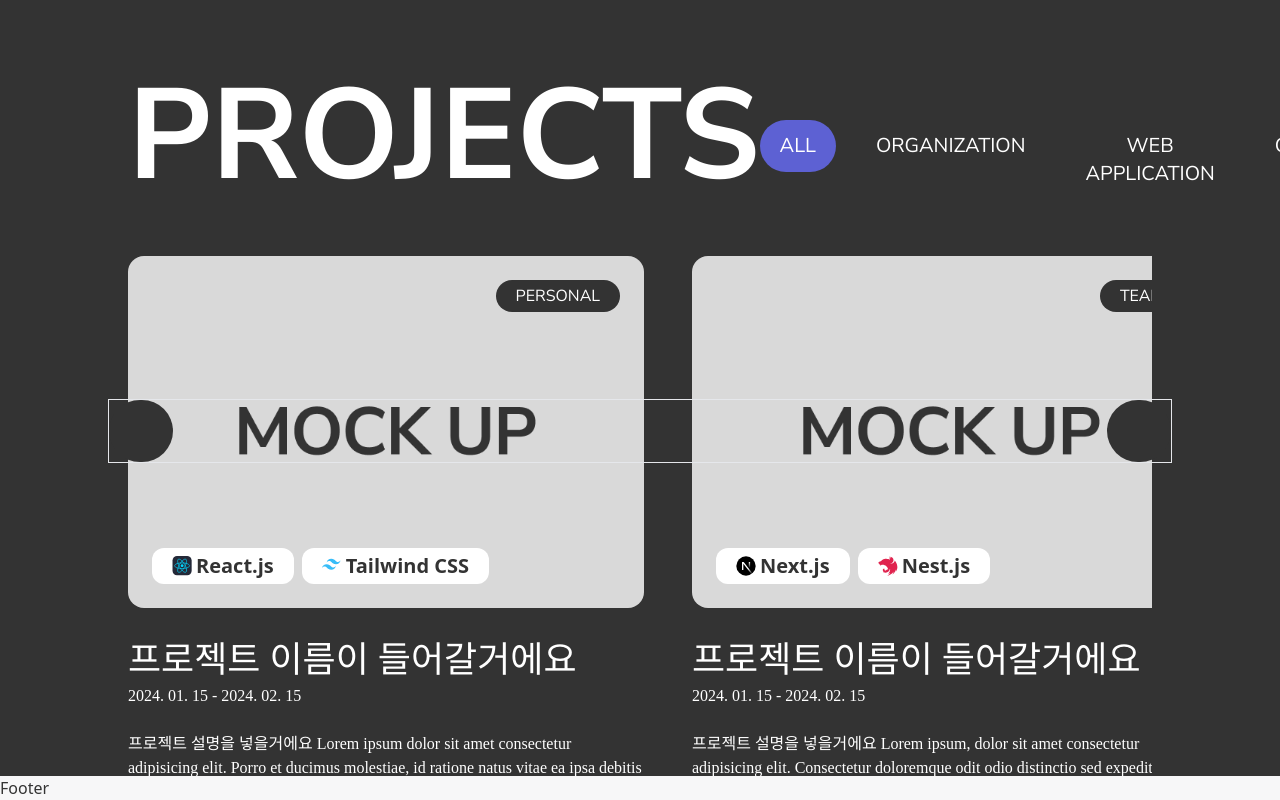
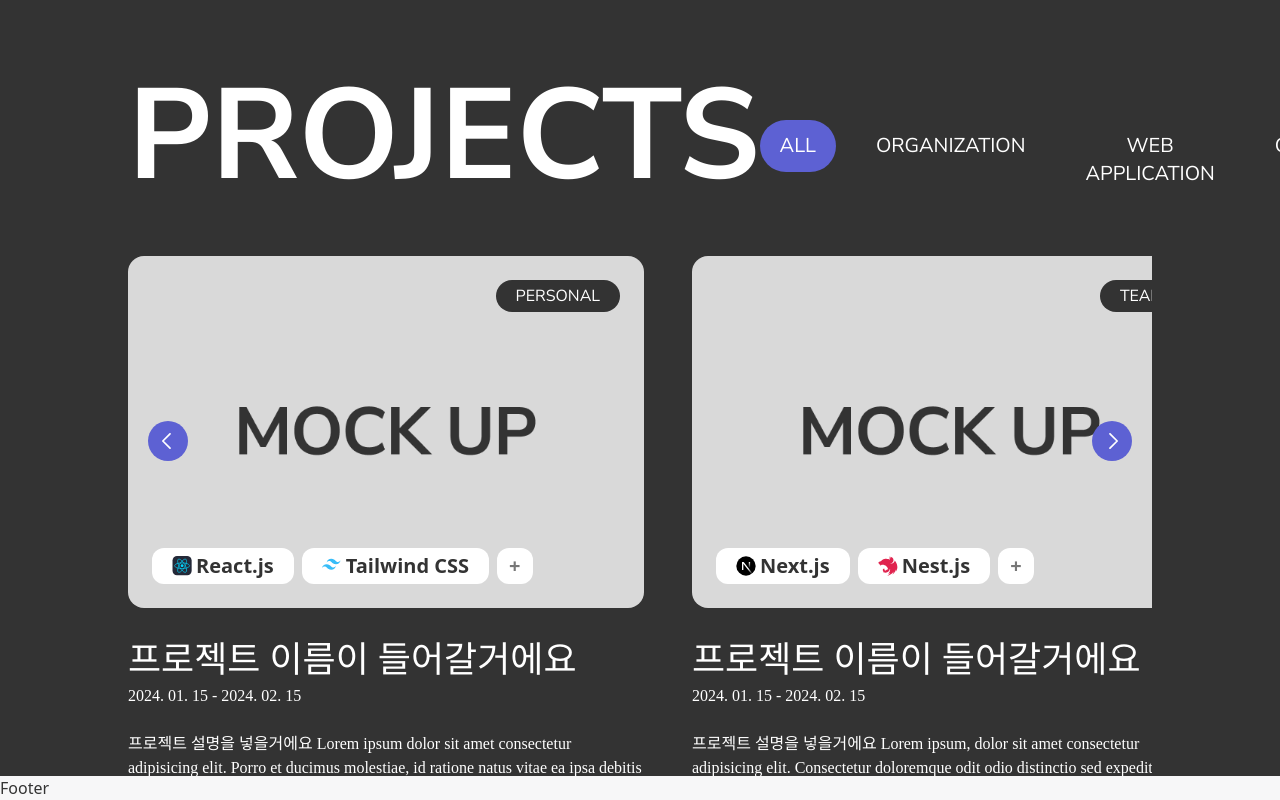
Before and after one commit to Sheep-heee/2024_Portfolio, a React (Vite) app: page / in a window 1280 px wide. Shown: the part 3129-3929 px from the top of the page. Built offline with nearby package versions, Linux system fonts and the light colour scheme; a web font is replaced by a local one.

Commit message:
241105 working project section slide

```diff
--- /dev/null
+++ b/src/assets/icon/ui_icon/SmallArrow.tsx
@@ -0,0 +1,15 @@
+const SmallArrow = () => {
+  return (
+    <svg viewBox="0 0 28 16" fill="none" xmlns="http://www.w3.org/2000/svg">
+      <path
+        d="M26.5 14L14 1.5L1.5 14"
+        stroke="white"
+        stroke-width="3"
+        stroke-linecap="round"
+        stroke-linejoin="round"
+      />
+    </svg>
+  );
+};
+
+export default SmallArrow;
--- a/src/components/Home/MySkillsTitle.tsx
+++ b/src/components/Home/MySkillsTitle.tsx
@@ -28,7 +28,7 @@ const MySkillsTitle = () => {
       }
     };
     loopAnimation();
-  }, [controls]);
+  }, []);
 
   return (
     <motion.div
--- a/src/components/Projects/ProjectThum.tsx
+++ b/src/components/Projects/ProjectThum.tsx
@@ -1,9 +1,17 @@
-import { ProjectData } from "../../utils/interface";
+import { useEffect, useRef, useState } from "react";
 import ToolItem from "../Common/ToolItem";
 import { skillsData } from "../../utils/utils";
 import { Stack } from "../../utils/interface";
 
-const ProjectThum = ({ thumbnail, scale, toolId }: ProjectData) => {
+interface ProjectThumProps {
+  thumbnail: string;
+  scale: string;
+  toolId: number[];
+}
+
+const ProjectThum = ({ thumbnail, scale, toolId }: ProjectThumProps) => {
+  const [toolsWidth, setToolsWidth] = useState(0);
+  const toolsArea = useRef<HTMLDivElement>(null);
   const stackList: Stack[] = [];
 
   (() => {
@@ -12,11 +20,17 @@ const ProjectThum = ({ thumbnail, scale, toolId }: ProjectData) => {
     });
   })();
 
+  useEffect(() => {
+    setToolsWidth(
+      toolsArea.current !== null ? toolsArea.current.clientWidth : 0
+    );
+  }, []);
+
   return (
     <div className="w-full h-full flex flex-col justify-between rounded-2xl overflow-hidden p-6 relative">
       <img
         className="w-full h-full object-cover absolute top-1/2 left-1/2 -translate-y-1/2 -translate-x-1/2 z-0"
-        src="/img/mockup.png"
+        src={thumbnail}
         alt="project thumnail"
       />
       <div className="w-full flex justify-end">
@@ -24,8 +38,13 @@ const ProjectThum = ({ thumbnail, scale, toolId }: ProjectData) => {
           {scale}
         </span>
       </div>
-      <div className="w-fit flex gap-2 z-10 text-mainBlack text-nowrap">
-        {toolId.slice(0, 2).map((item: number, index) => (
+      <div
+        ref={toolsArea}
+        className="w-fit flex gap-2 items-center z-10 text-mainBlack text-nowrap"
+      >
+        {toolId
+          .slice(0, toolsWidth > 468 ? 1 : 2)
+          .map((item: number, index) => (
             <ToolItem
               key={index}
               toolId={stackList[item].toolId}
@@ -33,6 +52,11 @@ const ProjectThum = ({ thumbnail, scale, toolId }: ProjectData) => {
               iconCode={stackList[item].iconCode}
             />
           ))}
+        {toolId.length > 2 ? (
+          <div className="font-bold text-xl leading-none py-2 px-3 bg-white rounded-xl text-darkGrey">
+            +
+          </div>
+        ) : null}
       </div>
     </div>
   );
--- a/src/components/Projects/ProjectsLayout.tsx
+++ b/src/components/Projects/ProjectsLayout.tsx
@@ -1,24 +1,39 @@
-import { useState } from "react";
+import { useEffect, useState } from "react";
+import { motion, useAnimationControls } from "framer-motion";
 import { projectTab } from "../../utils/utils";
 import projectData from "../../utils/projectsData.json";
 import { ProjectTab } from "../../utils/interface";
 import { ProjectData } from "../../utils/interface";
 import ProjectThum from "./ProjectThum";
+import SmallArrow from "../../assets/icon/ui_icon/SmallArrow";
 
 const ProjectsLayout = () => {
   const [newTab, setNewTab] = useState(projectTab);
+  const [newProjectData, setNewProjectData] = useState(projectData);
+  const controls = useAnimationControls();
   const activeChange = (select: ProjectTab) => {
     const updatedTabs = projectTab.map((tab: ProjectTab) => {
       return { ...tab, active: tab.id === select.id };
     });
     setNewTab(updatedTabs);
+    setNewProjectData(
+      projectData.filter((data) =>
+        updatedTabs[0].active
+          ? data
+          : updatedTabs.filter((item) => item.active)[0].name === data.category
+      )
+    );
   };
 
-  const newProjectData = projectData.filter((data) =>
-    newTab[0].active
-      ? data
-      : newTab.filter((item) => item.active)[0].name === data.category
-  );
+  const dataSlideFuc = async (num: number) => {
+    let slideProject = newProjectData;
+    if (slideProject.length < 4) return;
+    const updatedItems =
+      num === 1
+        ? [...slideProject.slice(1), slideProject[0]]
+        : [slideProject[slideProject.length - 1], ...slideProject.slice(-1)];
+    setNewProjectData(updatedItems);
+  };
 
   return (
     <>
@@ -29,7 +44,7 @@ const ProjectsLayout = () => {
             return (
               <li key={tab.id}>
                 <button
-                  className={`${tab.active && "bg-blue"} text-xl py-3 px-5 rounded-full active:bg-blue`}
+                  className={`${tab.active && "bg-blue"} text-xl py-3 px-5 rounded-full transition-colors active:bg-blue`}
                   onClick={() => activeChange(tab)}
                 >
                   {tab.name}
@@ -45,7 +60,11 @@ const ProjectsLayout = () => {
             {newProjectData.map((data: ProjectData) => (
               <div key={data.id} className="flex flex-col gap-8 w-129">
                 <div className="w-full h-88 cursor-pointer">
-                  <ProjectThum {...data} />
+                  <ProjectThum
+                    thumbnail={data.thumbnail}
+                    scale={data.scale}
+                    toolId={data.toolId}
+                  />
                 </div>
                 <div className="flex flex-col gap-6 font-pretendard">
                   <div className="flex flex-col gap-1">
@@ -59,9 +78,23 @@ const ProjectsLayout = () => {
           </div>
         </div>
         {newProjectData.length > 3 ? (
-          <div className="projectSlideArrow h-16 flex justify-between border absolute top-1/4 -left-5">
-            <span className="w-16 h-full bg-mainBlack rounded-full"></span>
-            <span className="w-16 h-full bg-mainBlack rounded-full"></span>
+          <div className="w-full h-10 flex justify-between">
+            <div
+              className="w-10 h-10 flex justify-center items-center bg-blue rounded-full -rotate-90 absolute top-[27%] left-5 cursor-pointer"
+              onClick={() => dataSlideFuc(-1)}
+            >
+              <div className="w-4 h-4 pt-0.5">
+                <SmallArrow />
+              </div>
+            </div>
+            <div
+              className="w-10 h-10 flex justify-center items-center bg-blue rounded-full rotate-90 absolute top-[27%] right-5 cursor-pointer"
+              onClick={() => dataSlideFuc(1)}
+            >
+              <div className="w-4 h-4 pt-0.5">
+                <SmallArrow />
+              </div>
+            </div>
           </div>
         ) : null}
       </div>
--- a/tailwind.config.js
+++ b/tailwind.config.js
@@ -86,6 +86,7 @@ export default {
         149: "37rem",
       },
       spacing: {
+        0.5: "0.125rem",
         34: "8.5rem",
       },
       flexGrow: {
@@ -111,9 +112,6 @@ export default {
           position: "absolute",
           top: "484px",
           right: "0",
-        },
-        ".projectSlideArrow": {
-          width: "calc(100% + 40px)",
         },
         ".perspective-1000": {
           perspective: "1000px",
```
Lines whose indentation alone changed are shown as unchanged.
